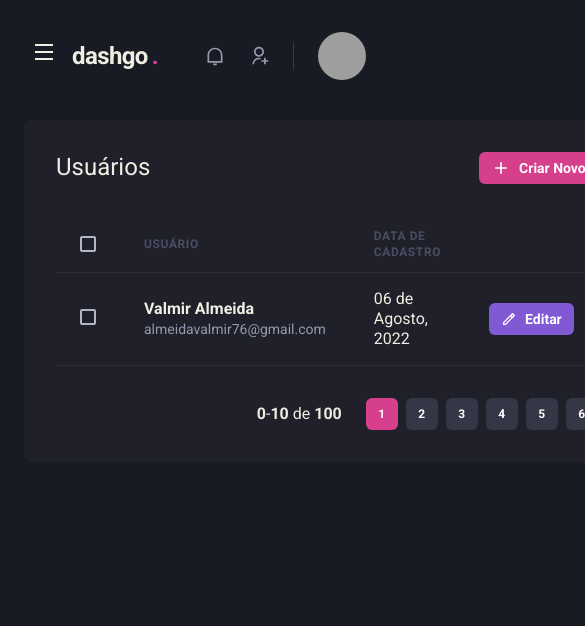
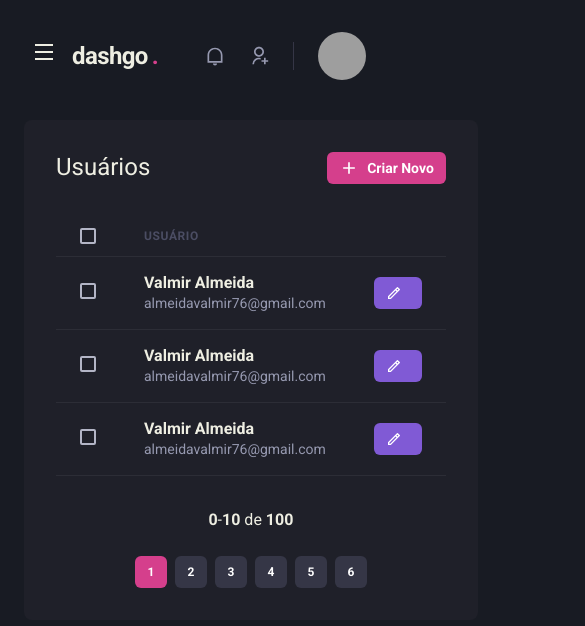
Before and after one commit to valmir1227/React-Chakra-Dashboard, a Next.js app: page /users in a window 390 px wide. Shown: the top 626 px of the page, 585 px wide, since content can reach past the window. Built offline with nearby package versions, Linux system fonts and the light colour scheme; grey boxes are pictures that could not be loaded.

Commit message:
:package: Responsive: Dashboard

```diff
--- a/src/components/Pagination/index.tsx
+++ b/src/components/Pagination/index.tsx
@@ -3,7 +3,13 @@ import PaginationItem from "./PaginationItem";
 
 export default function Pagination() {
   return (
-    <Stack direction="row" spacing="6" mt="8" justify="flex-end" align="center">
+    <Stack
+      direction={["column", null, "row"]}
+      spacing="6"
+      mt="8"
+      justify="flex-end"
+      align="center"
+    >
       <Box>
         <strong>0</strong>-<strong>10</strong> de <strong>100</strong>
       </Box>
--- a/src/context/SidebarDrawerContext.tsx
+++ b/src/context/SidebarDrawerContext.tsx
@@ -1,6 +1,5 @@
 import { useDisclosure, UseDisclosureReturn } from "@chakra-ui/react";
 import { useRouter } from "next/router";
-import { type } from "os";
 import { createContext, ReactNode, useContext, useEffect } from "react";
 
 interface SidebarDrawerProviderProps {
@@ -11,9 +10,7 @@ type SidebarDrawerContextData = UseDisclosureReturn;
 
 const SidebarDrawerContext = createContext({} as SidebarDrawerContextData);
 
-export function SidebarDrawerProvider({
-  children,
-}: SidebarDrawerProviderProps) {
+export function SidebarDrawerProvider({children,}: SidebarDrawerProviderProps) {
   const disclosure = useDisclosure();
   const router = useRouter();
 
--- a/src/pages/dashboard.tsx
+++ b/src/pages/dashboard.tsx
@@ -70,7 +70,7 @@ export default function dashboard() {
           minChildWidth="320px"
           alignItems="flex-start"
         >
-          <Box p="8" bg="gray.800" borderRadius={8}>
+          <Box p={["6", "8"]} bg="gray.800" borderRadius={8}>
             <Text fontSize="lg" mb="4">
               Inscritos da semana
             </Text>
--- a/src/pages/users/index.tsx
+++ b/src/pages/users/index.tsx
@@ -12,6 +12,7 @@ import {
   Thead,
   Tr,
   Text,
+  useBreakpointValue,
 } from "@chakra-ui/react";
 import { RiAddLine, RiPencilLine, RiRefreshLine } from "react-icons/ri";
 import Header from "../../components/Header/Header";
@@ -19,6 +20,11 @@ import Pagination from "../../components/Pagination";
 import Sidebar from "../../components/Sidebar";
 
 export default function UserList() {
+  const isWidescreen = useBreakpointValue({
+    base: false,
+    lg: true,
+  });
+
   return (
     <Box>
       <Header />
@@ -48,7 +54,7 @@ export default function UserList() {
                   <Checkbox colorScheme="pink" />
                 </Th>
                 <Th>Usuário</Th>
-                <Th>Data de cadastro</Th>
+                <Th display={["none", "block"]}>Data de cadastro</Th>
                 <Th w="8"></Th>
               </Tr>
             </Thead>
@@ -65,7 +71,10 @@ export default function UserList() {
                     </Text>
                   </Box>
                 </Td>
-                <Td>06 de Agosto, 2022</Td>
+                <Td display={["none", "block"]}>
+                  06 de Agosto,
+                  <br /> 2022
+                </Td>
                 <Td>
                   <Button
                     as="a"
@@ -74,13 +83,71 @@ export default function UserList() {
                     colorScheme="purple"
                     leftIcon={<Icon as={RiPencilLine} fontSize="16"></Icon>}
                   >
-                    Editar
+                    {isWidescreen ? "Editar" : ""}
+                  </Button>
+                </Td>
+              </Tr>
+
+              <Tr>
+                <Td px="6">
+                  <Checkbox colorScheme="pink" />
+                </Td>
+                <Td>
+                  <Box>
+                    <Text fontWeight="bold">Valmir Almeida</Text>
+                    <Text fontSize="sm" color="gray.300">
+                      almeidavalmir76@gmail.com
+                    </Text>
+                  </Box>
+                </Td>
+                <Td display={["none", "block"]}>
+                  06 de Agosto,
+                  <br /> 2022
+                </Td>
+                <Td>
+                  <Button
+                    as="a"
+                    size="sm"
+                    fontSize="sm"
+                    colorScheme="purple"
+                    leftIcon={<Icon as={RiPencilLine} fontSize="16"></Icon>}
+                  >
+                    {isWidescreen ? "Editar" : ""}
+                  </Button>
+                </Td>
+              </Tr>
+
+              <Tr>
+                <Td px="6">
+                  <Checkbox colorScheme="pink" />
+                </Td>
+                <Td>
+                  <Box>
+                    <Text fontWeight="bold">Valmir Almeida</Text>
+                    <Text fontSize="sm" color="gray.300">
+                      almeidavalmir76@gmail.com
+                    </Text>
+                  </Box>
+                </Td>
+                <Td display={["none", "block"]}>
+                  06 de Agosto,
+                  <br /> 2022
+                </Td>
+                <Td>
+                  <Button
+                    as="a"
+                    size="sm"
+                    fontSize="sm"
+                    colorScheme="purple"
+                    leftIcon={<Icon as={RiPencilLine} fontSize="16"></Icon>}
+                  >
+                    {isWidescreen ? "Editar" : ""}
                   </Button>
                 </Td>
               </Tr>
             </Tbody>
           </Table>
-          <Pagination/>
+          <Pagination />
         </Box>
       </Flex>
     </Box>
```
